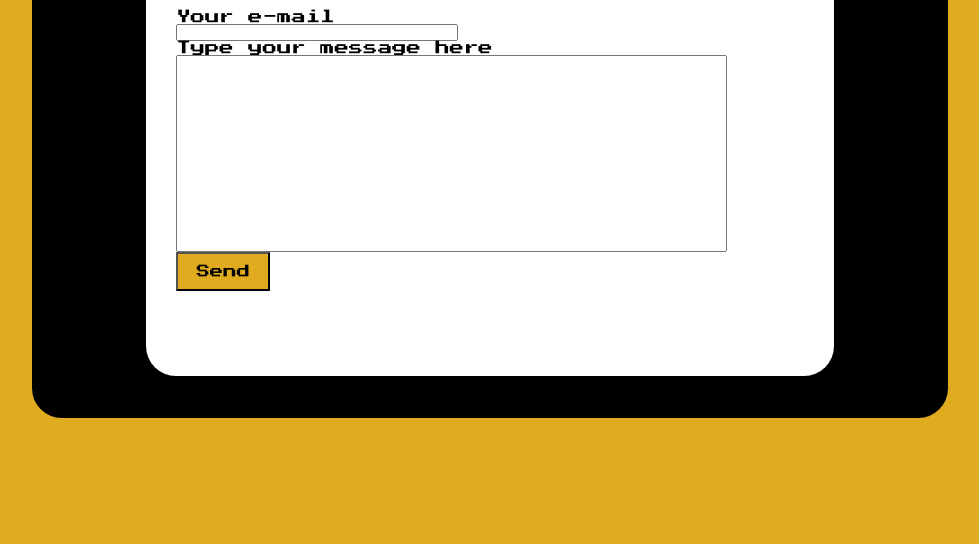
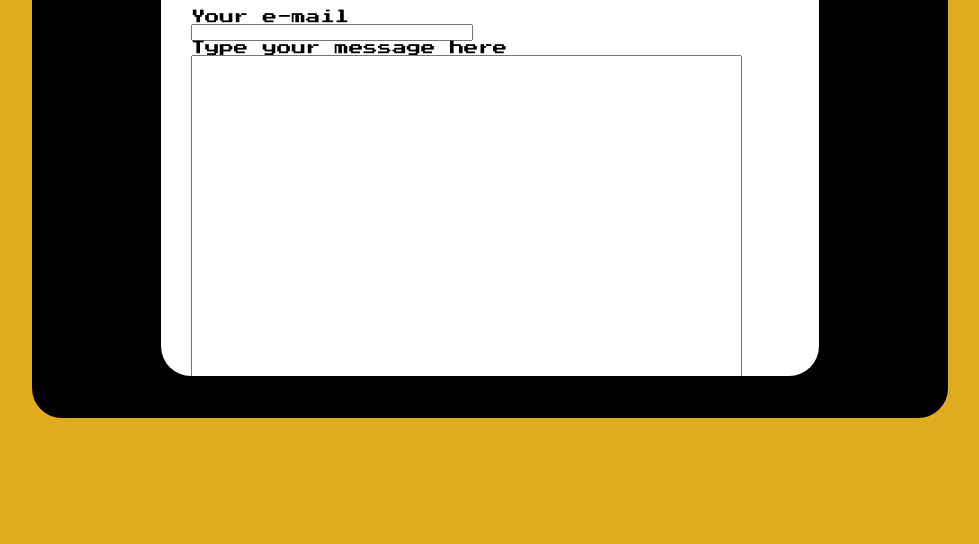
Before and after one commit to crypt1cTV/retrocade, a plain HTML site: page Retrocade/contact.html in a window 1280 px wide. Shown: the part 256-800 px from the top of the page, without its empty margins (150-1129 px from the left). Drawn offline with nearby package versions, Linux system fonts and the light colour scheme.

Commit message:
contact v 0.7
scrollbar

```diff
--- a/Retrocade/contact.css
+++ b/Retrocade/contact.css
@@ -59,7 +59,10 @@ a:active {
 	margin: auto;
 	border-radius: 30px;
 	padding: 30px;
+	overflow: auto;
+	padding-right: 1px;
 }
+
 .formbutton{
 	padding: 10px;
 	width: 15%;
--- a/Retrocade/contact.html
+++ b/Retrocade/contact.html
@@ -33,7 +33,7 @@
 					<input type="text" id="email" name="email"></br>
 
 					<label for="message">Type your message here</label></br>
-					<textarea name="invoer" cols="40" rows="15" class="form"></textarea>
+					<textarea name="invoer" cols="40" rows="50" class="form"></textarea>
 					<br/>
 					<input type="button" value="Send" onClick="mailfunctie()" class="formbutton">
 					</form>
```
Also changed, not shown: 1 other file.
